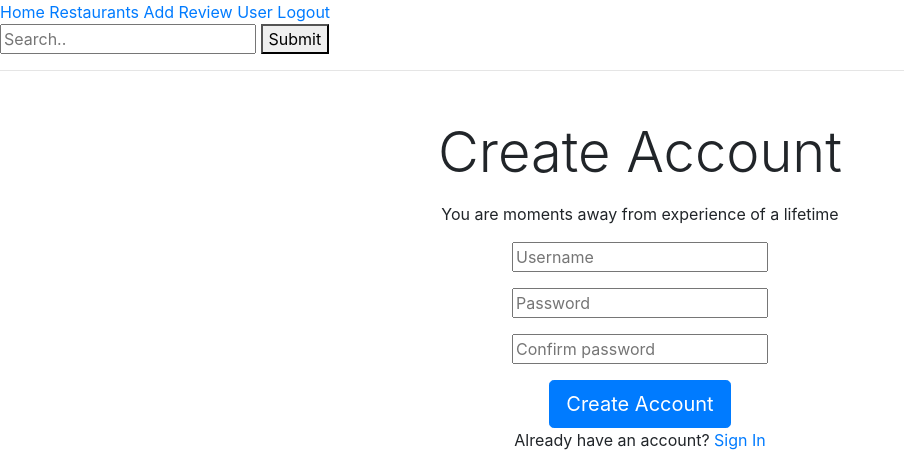
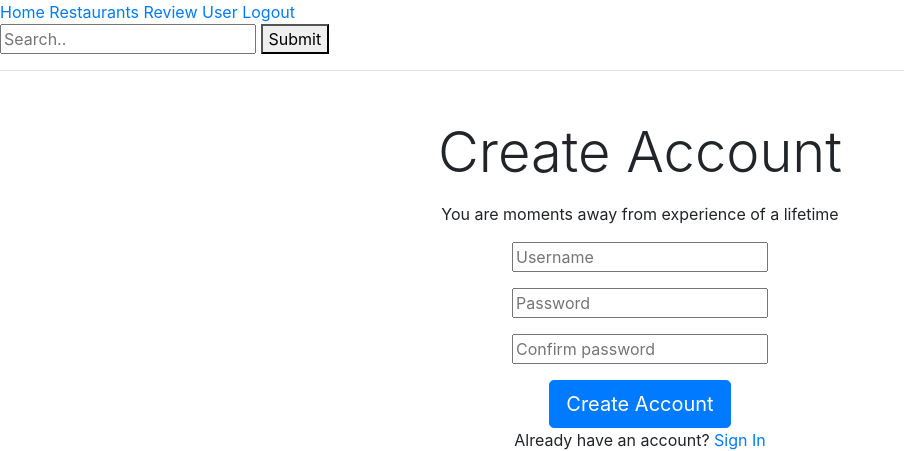
Before and after one commit to Mikkochu/tsoha_projekti, a Flask app: page /register in a window 1280 px wide. Shown: the top 451 px of the page, without its empty margins (0-904 px from the left). Run offline with Flask 2, Linux system fonts and the light colour scheme; some libraries are stand-ins or nearby versions.

Commit message:
change in template

```diff
--- a/templates/shared/layout.html
+++ b/templates/shared/layout.html
@@ -19,7 +19,6 @@
 <div class="topnav">
     <a href="/">Home</a>
     <a href="/restaurants">Restaurants</a>
-    <a href="/add_restaurant">Add</a>
     <a href="/review_restaurant">Review</a>
     <a href="/user/{{ user_id }}">User</a>
     <a href="/logout">Logout</a>
```
